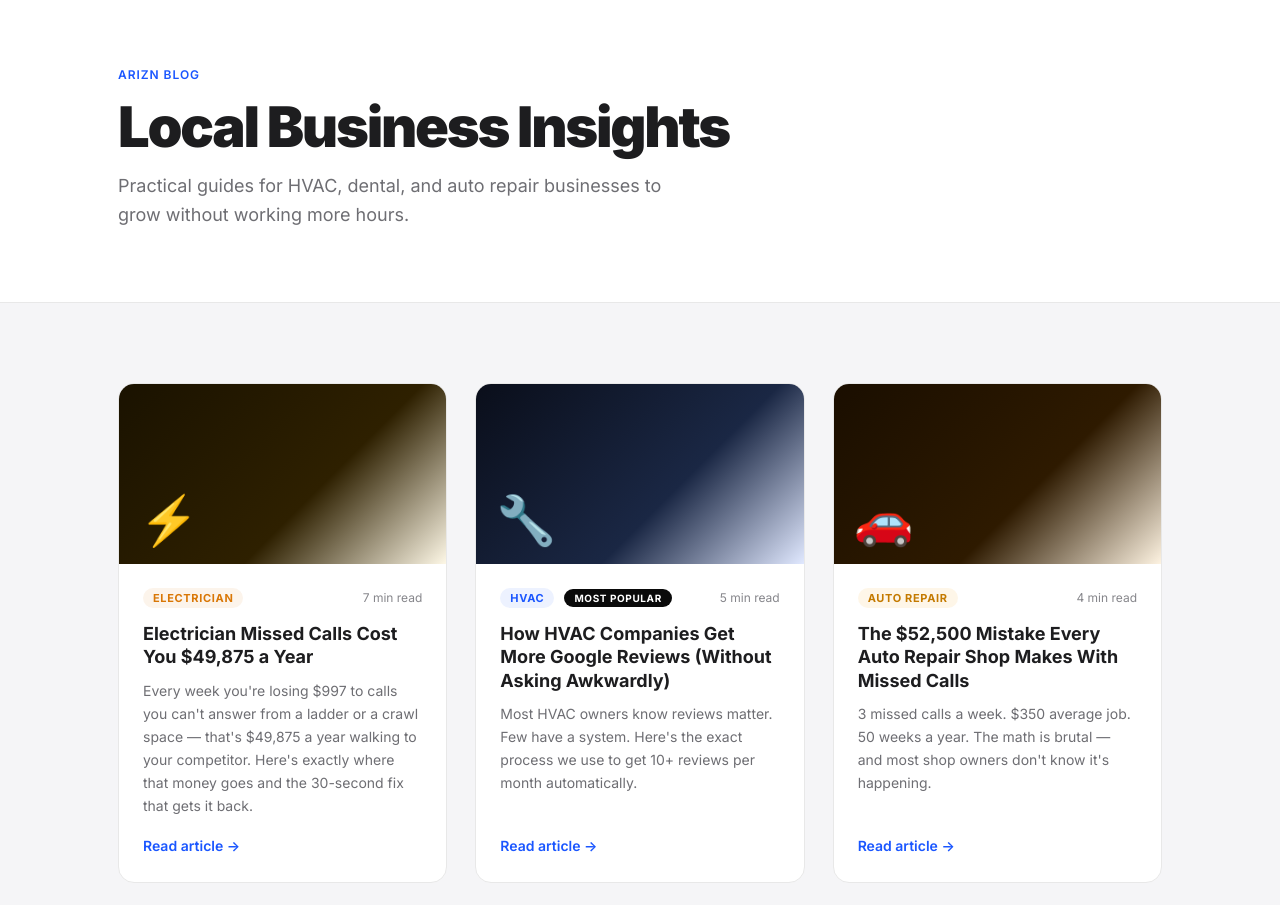
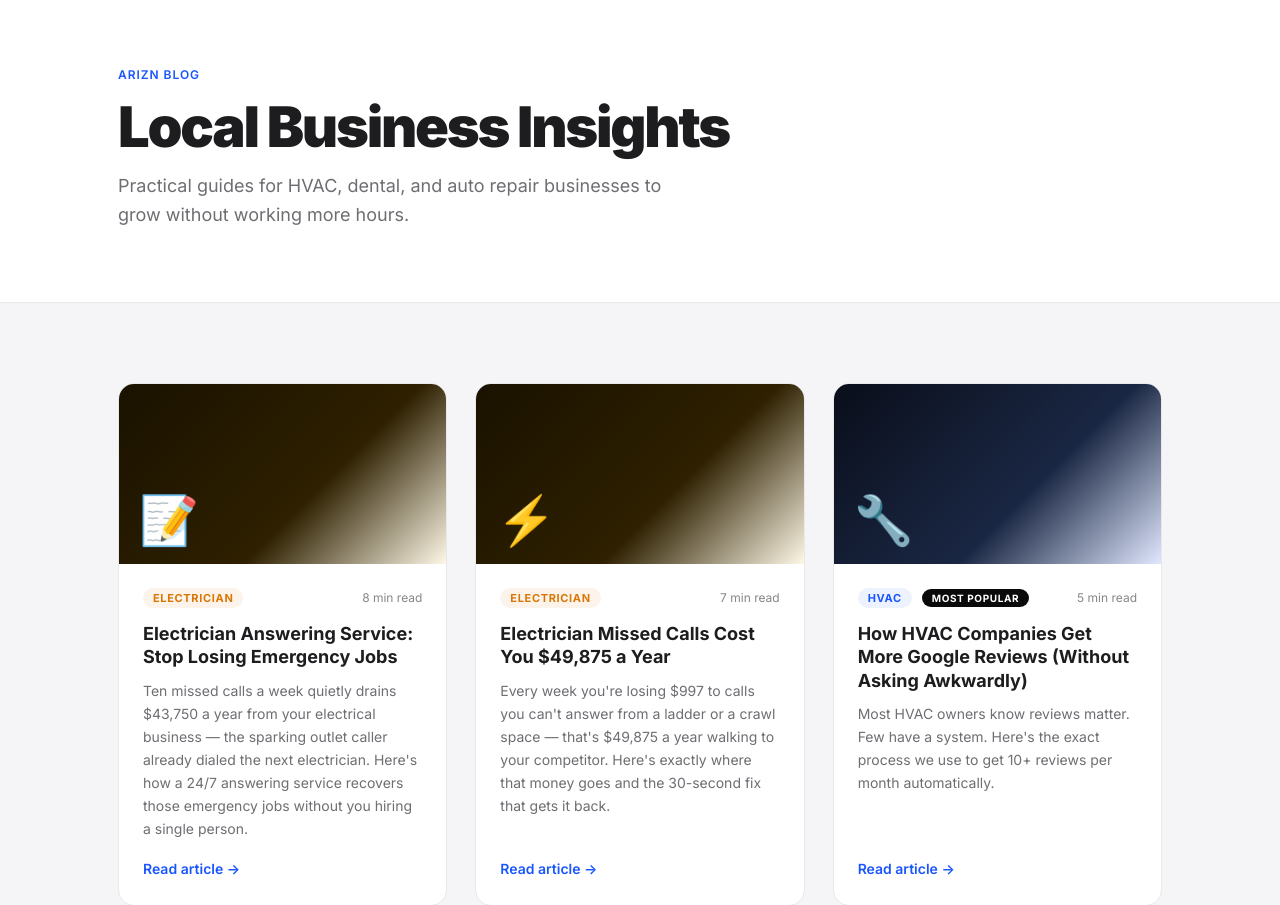
Before and after one commit to ARIZN-CO/arizn-website, a website: page blog/index.html in a window 1280 px wide. Shown: the part 73-978 px from the top of the page. Drawn offline with Linux system fonts and the light colour scheme.

Commit message:
feat(blog): add electrician-answering-service to blog index [SEO Squad]

```diff
--- a/blog/index.html
+++ b/blog/index.html
@@ -145,6 +145,22 @@
       <div class="wrap">
         <div class="blog-grid">
           <!-- ARTICLES_START -->
+          <!-- ARTICLE:electrician-answering-service -->
+          <article class="blog-card fade-in">
+            <div class="blog-card-cover cover-elec" style="background:linear-gradient(135deg, #1a1200 0%, #2e2000 60%, rgba(245,200,66,0.13) 100%);">
+              <span class="card-icon">📝</span>
+            </div>
+            <div class="blog-card-body">
+              <div class="card-top">
+                <span class="card-cat cat-elec" style="background:rgba(217,119,6,.08);color:#D97706;">Electrician</span>
+
+                <span class="card-read-time">8 min read</span>
+              </div>
+              <h2 class="card-title">Electrician Answering Service: Stop Losing Emergency Jobs</h2>
+              <p class="card-excerpt">Ten missed calls a week quietly drains $43,750 a year from your electrical business — the sparking outlet caller already dialed the next electrician. Here's how a 24/7 answering service recovers those emergency jobs without you hiring a single person.</p>
+              <a class="card-link" href="/blog/electrician-answering-service">Read article →</a>
+            </div>
+          </article>
           <!-- ARTICLE:electrician-missed-calls -->
           <article class="blog-card fade-in">
             <div class="blog-card-cover cover-elec" style="background:linear-gradient(135deg, #1a1200 0%, #2e2000 60%, rgba(245,200,66,0.13) 100%);">
```
